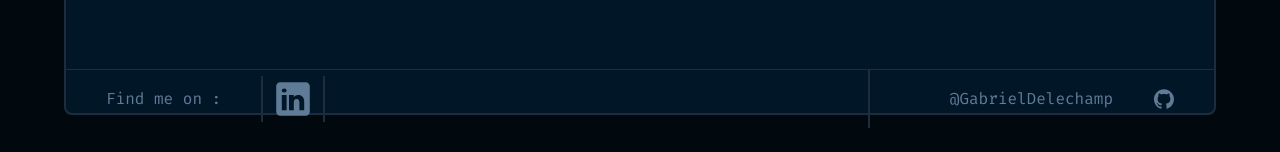
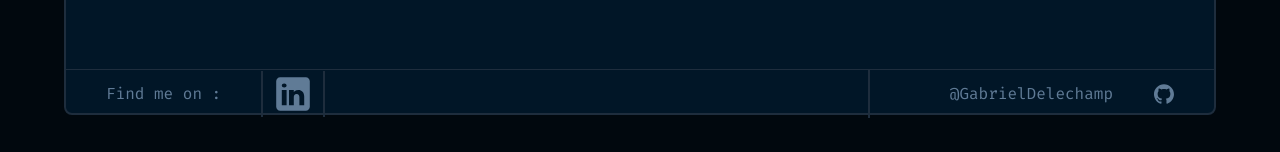
Before and after one commit to GabrielDelechamp/portfolio, a Next.js app in the folder nextjs-dashboard/: page / in a window 1280 px wide. Shown: the part 645-797 px from the top of the page. Built offline with nearby package versions, Linux system fonts and the light colour scheme.

Commit message:
fix footer

```diff
--- a/nextjs-dashboard/app/components/footer.tsx
+++ b/nextjs-dashboard/app/components/footer.tsx
@@ -1,8 +1,8 @@
 export default function Footer() {
     return (
-        <footer className="h-[6vh]">
+        <footer className="h-[6vh] ">
             <hr className="border-[#1E2D3D]" />
-            <div className="flex items-center justify-between">
+            <div className="flex items-center max-h-[100%] justify-between">
                 <span className="flex items-center">
                     <p className="px-[40px]">Find me on :</p>
                     <a href="" className="items-center flex  px-[10px]  h-[5.7vh] border-r-2 border-l-2 border-[#1E2D3D]">
@@ -11,8 +11,8 @@ export default function Footer() {
                         </svg>
                     </a>
                 </span>
-                <span className="flex items-center border-l-2 border-[#1E2D3D]">
-                    <a href="https://github.com/GabrielDelechamp" target="_blank" className="flex items-center px-[40px]">
+                <span className="flex items-center border-l-2 border-[#1E2D3D] h-[6vh]">
+                    <a href="https://github.com/GabrielDelechamp" target="_blank" className="max-h-[100%] flex items-center px-[40px]">
                         <p className="py-[17px] px-[40px]">@GabrielDelechamp</p>
                         <svg width="21" height="20" viewBox="0 0 21 20" fill="none" xmlns="http://www.w3.org/2000/svg">
                             <path d="M10.9771 0.278076C5.45205 0.278076 0.977052 4.75308 0.977052 10.2781C0.975918 12.3774 1.63587 14.4237 2.86327 16.1268C4.09067 17.8298 5.8232 19.1031 7.81505 19.7661C8.31505 19.8531 8.50205 19.5531 8.50205 19.2901C8.50205 19.0531 8.48905 18.2661 8.48905 17.4281C5.97705 17.8911 5.32705 16.8161 5.12705 16.2531C5.01405 15.9651 4.52705 15.0781 4.10205 14.8401C3.75205 14.6531 3.25205 14.1901 4.08905 14.1781C4.87705 14.1651 5.43905 14.9031 5.62705 15.2031C6.52705 16.7151 7.96505 16.2901 8.53905 16.0281C8.62705 15.3781 8.88905 14.9411 9.17705 14.6911C6.95205 14.4411 4.62705 13.5781 4.62705 9.75308C4.62705 8.66508 5.01405 7.76608 5.65205 7.06508C5.55205 6.81508 5.20205 5.79008 5.75205 4.41508C5.75205 4.41508 6.58905 4.15308 8.50205 5.44108C9.31611 5.21514 10.1572 5.10142 11.0021 5.10308C11.8521 5.10308 12.7021 5.21508 13.5021 5.44008C15.4141 4.14008 16.2521 4.41608 16.2521 4.41608C16.8021 5.79108 16.4521 6.81608 16.3521 7.06608C16.9891 7.76608 17.3771 8.65308 17.3771 9.75308C17.3771 13.5911 15.0401 14.4411 12.8151 14.6911C13.1771 15.0031 13.4901 15.6031 13.4901 16.5411C13.4901 17.8781 13.4771 18.9531 13.4771 19.2911C13.4771 19.5531 13.6651 19.8651 14.1651 19.7651C16.1501 19.0949 17.875 17.8191 19.097 16.1172C20.3189 14.4154 20.9765 12.3732 20.9771 10.2781C20.9771 4.75308 16.5021 0.278076 10.9771 0.278076Z" fill="#607B96"/>
```
